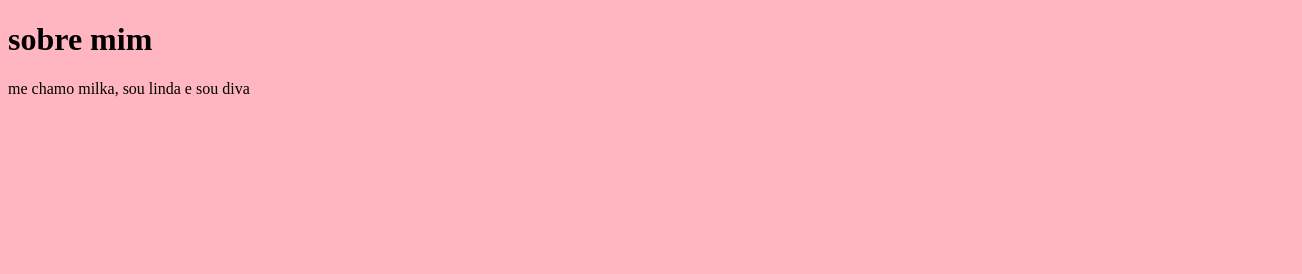
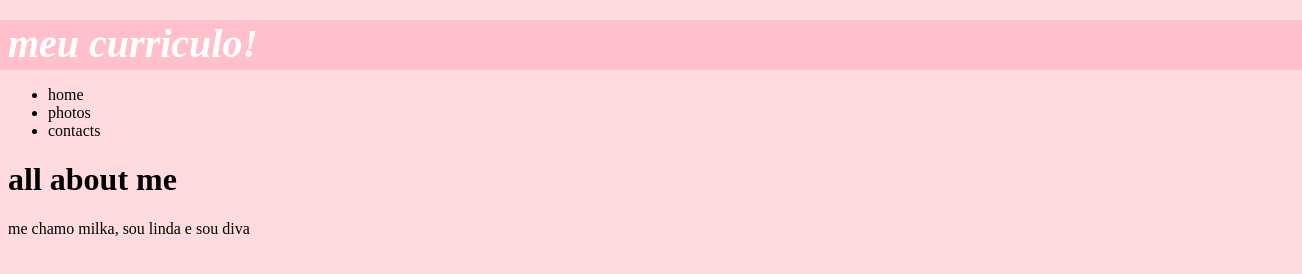
Before and after one commit to isabellamilka-creator/milka-isabella-1A, a plain HTML site: page index.html in a window 1280 px wide. Shown: the whole page, 1302 px wide, since content can reach past the window. Drawn offline with Linux system fonts and the light colour scheme.

Commit message:
qualqur coisa 2

```diff
--- a/index.html
+++ b/index.html
@@ -7,7 +7,21 @@
     <link rel="stylesheet" href="style.css">
 </head>
 <body>
-    <h1>sobre mim</h1>
+    <header>
+        <h3>meu curriculo!</h3>
+    </header>
+    <ul>
+<li>home</li>
+<li>photos</li>
+<li>contacts</li>
+   </ul>
+
+
+
+
+
+
+    <h1>all about me</h1>
 <p>me chamo milka, sou linda e sou diva</p>
 
 
--- a/style.css
+++ b/style.css
@@ -1,3 +1,24 @@
 body{
-    background-color: lightpink;
+    background-color: rgb(255, 218, 223);
 }
+
+header{
+    background-color: pink;
+    height: 50px;
+    padding-left: 30px;
+    margin-left: -30px;
+    margin-right: -30px;
+    margin-top: -20px;
+
+}
+
+header h3{
+    font-size: 40px;
+    font-style: oblique;
+    color: white;
+    text-align: center;
+    display: flex;
+}
+header ul{
+    list-style: none;
+}
```
